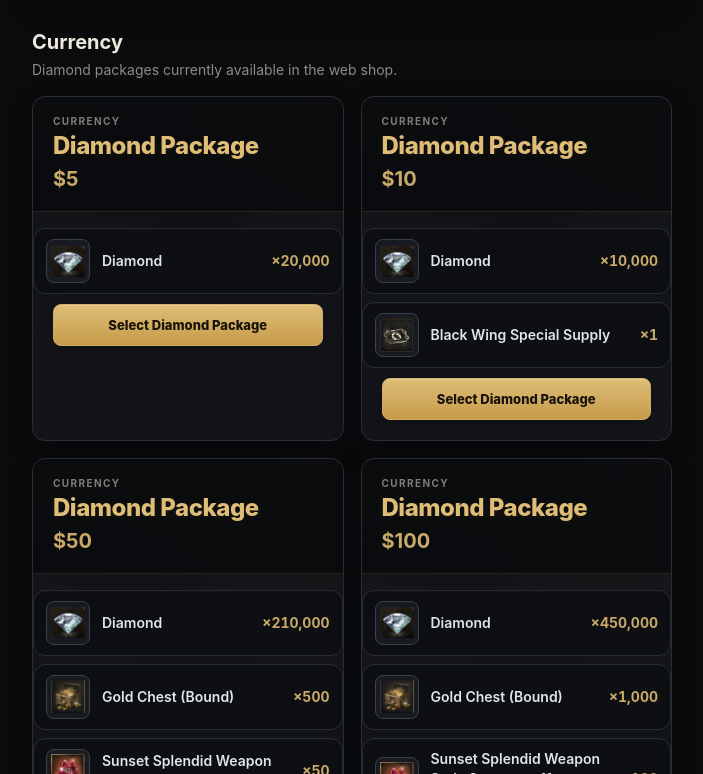
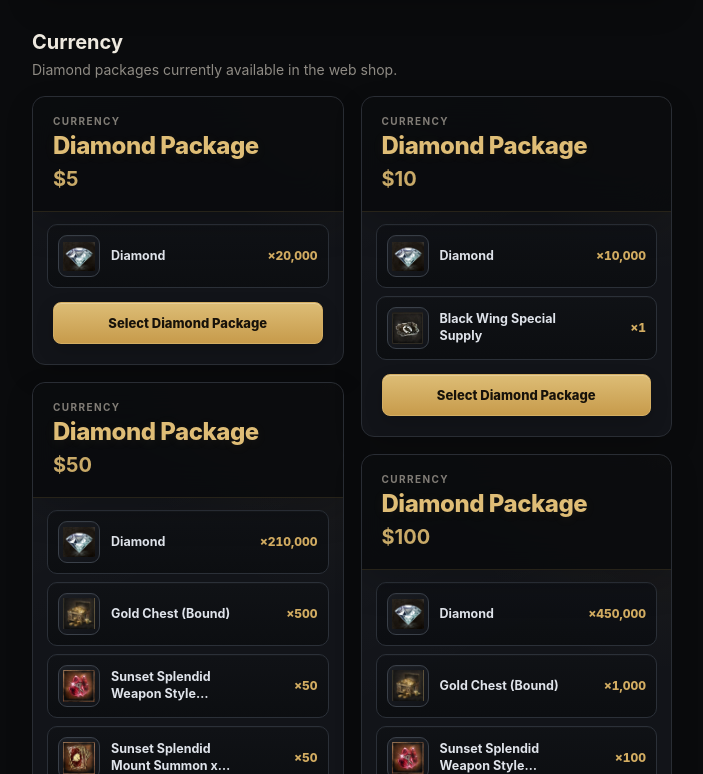
Before and after one commit to dreyqt/playcrowsweb, a React (Vite) app: page / in a window 1280 px wide. Shown: the part 486-1260 px from the top of the page, without its empty margins (288-991 px from the left). Built offline with nearby package versions, Linux system fonts and the light colour scheme; no server answers.

Commit message:
fix alignment

```diff
--- a/src/components/GiftPackages.tsx
+++ b/src/components/GiftPackages.tsx
@@ -34,12 +34,26 @@ const REWARD_ICON_ALIASES: Record<string, string> = {
   'Shining Accessory Enhancement Scroll Chest (Bound)': 'shining_accessory_enhancement.png',
   'Wind Orb Chest (Attributed)': 'wind_orb_box.png',
   "Forgotten One's Remnant Selection Chest (Bound)": 'forgotten_ones_remnant_selection_chest.png',
+  'Elemental Extraction of   Fusion 11 times (attribution)': 'elemental_extraction_of_fusion.png',
+  'Contibution Coin': 'contribution_coin.png',
+  'Time Recharger - Land of Prosperty (Bound)': 'time_recharger_land_of_prosperity.png',
+  'NightCrows Stimulant of Growth (Bound)': 'nightcrows_stimulant_of_growth.png',
+  'Elemental Extraction of Fusion 11 times (attribution)': 'elemental_extraction_of_fusion.png',
+  'Elemental Extraction of   Fusion 11 times (attribution)': 'elemental_extraction_of_fusion.png',
+  'Time Recharger - Land of Prosperty (Bound)': 'time_recharger_land_of_prosperity.png',
+  '+10 Night Crows Beak Circlet (Bound)': 'night_crows_beak_circlet.png',
+  '+10 Night Crows Feather Brooch (Bound)': 'night_crows_feather_brooch.png',
+  '+10 Night Crows Claw Talisman (Bound)': 'night_crows_claw_talisman.png',
+  '+10 nighthawk Mask (Attributed)': 'nighthawk_mask.png',
+  '+10 nighthawk Taileather Whistle (attributed)': 'nighthawk_taileather_whistle.png',
 }
 
 function rewardNameToFilename(name: string) {
   const withoutQualifier = name
+    .replace(/^\s*\+\d+\s+/i, '')
     .replace(/\s*\((?:bound|attributed|attribution)\)\s*/gi, ' ')
     .replace(/\bx11\b/gi, '')
+    .replace(/\s+/g, ' ')
     .trim()
 
   return `${withoutQualifier
@@ -66,7 +80,7 @@ function RewardIcon({ name, tMissing, unavailable }: { name: string; tMissing: s
   if (failed) {
     return (
       <div
-        className="flex h-11 w-11 shrink-0 items-center justify-center rounded-lg border border-[#3b414b] bg-[#181b21] text-sm font-bold text-[#8f8b84]"
+        className="gift-reward-icon gift-reward-icon--fallback"
         title={`${tMissing}: ${iconPath}`}
         aria-label={`${name} ${unavailable}`}
       >
@@ -76,11 +90,11 @@ function RewardIcon({ name, tMissing, unavailable }: { name: string; tMissing: s
   }
 
   return (
-    <div className="flex h-11 w-11 shrink-0 items-center justify-center overflow-hidden rounded-lg border border-[#3b414b] bg-[#181b21] p-1">
+    <div className="gift-reward-icon">
       <img
         src={iconPath}
         alt=""
-        className="h-full w-full object-contain"
+        className="gift-reward-icon__image"
         loading="lazy"
         onError={() => setFailed(true)}
       />
@@ -145,13 +159,19 @@ export function GiftPackages({ selectedPackageId, onSelectPackage }: GiftPackage
         </div>
 
         <div className="gift-packages__grid">
-          {visiblePackages.map(giftPackage => {
+          {[0, 1].map(columnIndex => (
+            <div className="gift-packages__column" key={columnIndex}>
+              {visiblePackages
+                .map((giftPackage, originalIndex) => ({ giftPackage, originalIndex }))
+                .filter(({ originalIndex }) => originalIndex % 2 === columnIndex)
+                .map(({ giftPackage, originalIndex }) => {
                   const isSelected = selectedPackageId === giftPackage.id
 
                   return (
                     <article
                       className={`gift-package-card ${isSelected ? 'gift-package-card--selected' : ''}`}
                       key={giftPackage.id}
+                      style={{ order: originalIndex }}
                     >
                 <header className="gift-package-card__header">
                   <div>
@@ -180,22 +200,22 @@ export function GiftPackages({ selectedPackageId, onSelectPackage }: GiftPackage
                   )}
                 </header>
 
-                <ul className="mt-4 space-y-2">
+                <ul className="gift-package-card__reward-list">
                   {giftPackage.rewards.map(reward => (
                     <li
                       key={reward.name}
-                      className="flex min-h-[62px] items-center gap-3 rounded-xl border border-[#292d34] bg-[#0d0f13] px-3 py-2.5 transition-colors hover:border-[#3b414b]"
+                      className="gift-package-card__reward-row"
                     >
                       <RewardIcon name={reward.name} tMissing={t('missingIcon')} unavailable={t('iconUnavailable')} />
 
-                      <div className="min-w-0 flex-1">
-                        <div className="break-words text-sm font-semibold leading-5 text-[#dfe5ef]">
+                      <div className="gift-package-card__reward-copy">
+                        <div className="gift-package-card__reward-name">
                           {reward.name}
                         </div>
                       </div>
 
                       {reward.quantity !== undefined && (
-                        <strong className="shrink-0 pl-2 text-sm font-bold tabular-nums text-[#c9aa68]">
+                        <strong className="gift-package-card__reward-quantity">
                           ×{reward.quantity.toLocaleString()}
                         </strong>
                       )}
@@ -216,6 +236,8 @@ export function GiftPackages({ selectedPackageId, onSelectPackage }: GiftPackage
                   )
                 })}
             </div>
+          ))}
+        </div>
       </div>
 
       <div className="gift-packages__notice">
--- a/src/index.css
+++ b/src/index.css
@@ -309,3 +309,151 @@ input:not([type='file']):focus, textarea:focus, select:focus {
 @media (prefers-reduced-motion: reduce) {
   .gift-package-card, .gift-package-card__button { transition: none; }
 }
+
+
+/* Polished package reward containers */
+.gift-packages__grid {
+  align-items: start;
+}
+
+.gift-package-card {
+  align-self: start;
+}
+
+.gift-package-card__reward-list {
+  display: flex;
+  flex-direction: column;
+  gap: 8px;
+  margin: 12px 0 0;
+  padding: 0 14px 2px;
+  list-style: none;
+}
+
+.gift-package-card__reward-row {
+  display: grid;
+  grid-template-columns: 42px minmax(0, 1fr) 76px;
+  align-items: center;
+  min-height: 64px;
+  gap: 11px;
+  padding: 9px 10px;
+  background: linear-gradient(180deg, rgba(16,18,22,.98), rgba(12,14,17,.98));
+  border: 1px solid #2b3038;
+  border-radius: 10px;
+  box-shadow: inset 0 1px 0 rgba(255,255,255,.018);
+  transition: border-color 150ms ease, background 150ms ease;
+}
+
+.gift-package-card__reward-row:hover {
+  background: linear-gradient(180deg, rgba(20,22,27,.98), rgba(13,15,18,.98));
+  border-color: rgba(211,173,98,.28);
+}
+
+.gift-reward-icon {
+  display: flex;
+  width: 42px;
+  height: 42px;
+  flex: 0 0 42px;
+  align-items: center;
+  justify-content: center;
+  overflow: hidden;
+  padding: 4px;
+  background: linear-gradient(145deg, #1a1d23, #111318);
+  border: 1px solid #3a4049;
+  border-radius: 9px;
+  box-shadow: inset 0 1px 0 rgba(255,255,255,.025);
+}
+
+.gift-reward-icon__image {
+  display: block;
+  width: 32px;
+  height: 32px;
+  max-width: 32px;
+  max-height: 32px;
+  object-fit: contain;
+  object-position: center;
+}
+
+.gift-reward-icon--fallback {
+  color: #77746e;
+  font-size: 12px;
+  font-weight: 800;
+}
+
+.gift-package-card__reward-copy {
+  min-width: 0;
+}
+
+.gift-package-card__reward-name {
+  display: -webkit-box;
+  overflow: hidden;
+  color: #dfe3ea;
+  font-size: 12.5px;
+  font-weight: 650;
+  line-height: 1.35;
+  overflow-wrap: anywhere;
+  -webkit-box-orient: vertical;
+  -webkit-line-clamp: 2;
+}
+
+.gift-package-card__reward-quantity {
+  min-width: 0;
+  justify-self: end;
+  color: #d3ad62;
+  font-size: 12px;
+  font-weight: 800;
+  line-height: 1;
+  text-align: right;
+  white-space: nowrap;
+  font-variant-numeric: tabular-nums;
+}
+
+.gift-package-card__button {
+  margin-top: 12px;
+}
+
+@media (max-width: 480px) {
+  .gift-package-card__reward-list { padding-inline: 10px; }
+  .gift-package-card__reward-row {
+    grid-template-columns: 40px minmax(0, 1fr) 64px;
+    min-height: 60px;
+    gap: 9px;
+    padding: 8px;
+  }
+  .gift-reward-icon { width: 40px; height: 40px; flex-basis: 40px; }
+  .gift-reward-icon__image { width: 30px; height: 30px; max-width: 30px; max-height: 30px; }
+  .gift-package-card__reward-name { font-size: 12px; }
+  .gift-package-card__reward-quantity { font-size: 11px; }
+}
+
+
+/* Independent package columns: prevents tall cards from creating empty grid-row gaps. */
+.gift-packages__grid {
+  display: grid;
+  grid-template-columns: repeat(2, minmax(0, 1fr));
+  gap: 17px;
+  align-items: start;
+}
+
+.gift-packages__column {
+  display: flex;
+  min-width: 0;
+  flex-direction: column;
+  gap: 17px;
+}
+
+.gift-package-card {
+  width: 100%;
+  align-self: auto;
+}
+
+@media (max-width: 720px) {
+  .gift-packages__grid {
+    display: flex;
+    flex-direction: column;
+    gap: 17px;
+  }
+
+  .gift-packages__column {
+    display: contents;
+  }
+}
```
Lines whose indentation alone changed are shown as unchanged.
